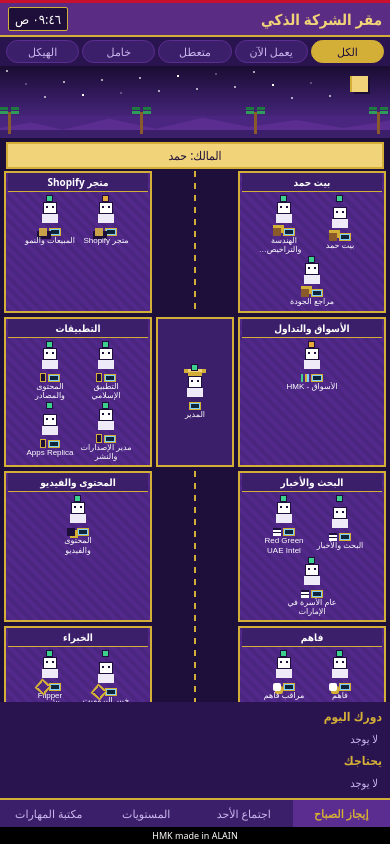
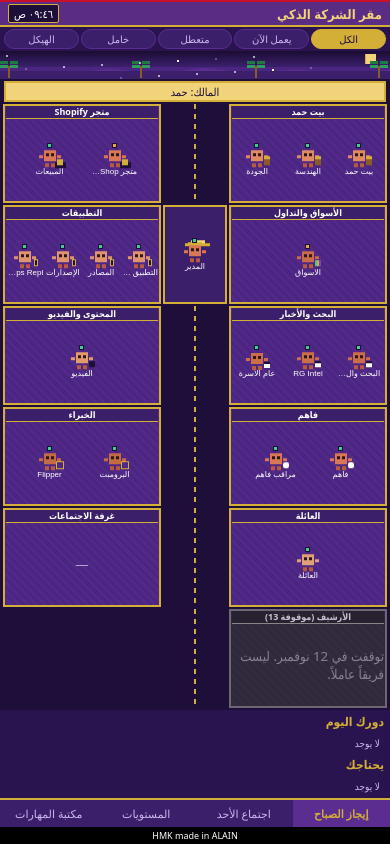
Before and after one commit to elcapino/fam-app-sync, a plain HTML site: page android/app/src/main/assets/hmk/hq.html in a window 390 px wide. Drawn offline with Linux system fonts and the light colour scheme.

Commit message:
android: fit the pixel headquarters on one phone screen
Use terracotta mascots, drop the scene scroll, and keep every room above the checklist.

Co-authored-by: elcapino <elcapino@users.noreply.github.com>

```diff
--- a/android/app/src/main/assets/hmk/app.js
+++ b/android/app/src/main/assets/hmk/app.js
@@ -138,7 +138,7 @@ function pReports(i){const ds=D.docs||[],A=L=='ar';const cnt={all:ds.length};ds.
  <div id="rlw" style="display:flex;flex-direction:column;flex:1;min-height:0">${rlist()}</div><div class="cp">${L=='ar'?'© HMK — جميع الحقوق محفوظة':'© HMK. All rights reserved.'}</div>`}
 function rr(){const w=$('#rlw');if(!w)return;w.innerHTML=rlist();bind()}
 function rrAll(){const k=PAGES.indexOf('reports'),pg=$('#pages').children[k];pg.innerHTML=pReports(k);bind()}
-function pHq(i){return `<iframe id="hqf" src="hq.html" title="HQ" style="flex:1;min-height:0;width:100%;border:1px solid var(--line);border-radius:14px;background:#1e0f3a"></iframe>`}
+function pHq(i){return `<iframe id="hqf" src="hq.html" title="HQ" style="flex:1;min-height:0;height:100%;width:100%;border:1px solid var(--line);border-radius:14px;background:#1e0f3a"></iframe>`}
 function hqSend(){const f=$('#hqf');if(f&&f.contentWindow&&D&&D.hq)f.contentWindow.postMessage({hq:D.hq},'*')}
 addEventListener('message',e=>{if(e.data&&e.data.hqReady)hqSend()});
 const RND={hq:pHq,sum:pSum,proj:pProj,agency:pAgency,house:pHouse,market:pMarket,spend:pSpend,ideas:pIdeas,reports:pReports};
--- a/android/app/src/main/assets/hmk/hq.html
+++ b/android/app/src/main/assets/hmk/hq.html
@@ -7,76 +7,80 @@
 <style>
 *{box-sizing:border-box;margin:0;padding:0;-webkit-tap-highlight-color:transparent}
 html,body{height:100%;overflow:hidden;background:#1e0f3a;color:#fff;font-family:system-ui,Tahoma,Arial,sans-serif}
-#app{height:100dvh;max-width:480px;margin:0 auto;display:flex;flex-direction:column;background:#2a1450;overflow:hidden}
-header{flex:none;display:flex;align-items:center;justify-content:space-between;padding:4px 8px;background:#5B2C83;border-top:3px solid #C8102E;border-bottom:2px solid #d4af37}
-header h1{font-size:15px;color:#f1d37a}
-#clock{font-size:13px;background:#1e0f3a;border:1px solid #d4af37;padding:2px 6px;border-radius:2px;direction:ltr}
-#bar{flex:none;display:flex;gap:3px;padding:3px 6px;background:#2a1450}
-#bar button{flex:1;border:1px solid #5b2d91;border-radius:12px;background:#3b1f6b;color:#cbb8ee;padding:3px 2px;font:11px system-ui;cursor:pointer}
+#app{height:100%;max-width:480px;margin:0 auto;display:flex;flex-direction:column;background:#2a1450;overflow:hidden}
+header{flex:none;display:flex;align-items:center;justify-content:space-between;padding:2px 8px;background:#5B2C83;border-top:2px solid #C8102E;border-bottom:2px solid #d4af37}
+header h1{font-size:13px;color:#f1d37a}
+#clock{font-size:11px;background:#1e0f3a;border:1px solid #d4af37;padding:1px 5px;border-radius:2px;direction:ltr}
+#bar{flex:none;display:flex;gap:2px;padding:2px 4px;background:#2a1450}
+#bar button{flex:1;border:1px solid #5b2d91;border-radius:10px;background:#3b1f6b;color:#cbb8ee;padding:2px 1px;font:10px system-ui;cursor:pointer}
 #bar button.on{background:#d4af37;color:#1e0f3a;border-color:#d4af37}
-#stage{flex:1;min-height:0;overflow:auto;background:#1e0f3a}
-#map{position:relative}
-.sky{height:72px;position:relative;background:linear-gradient(#1a0c32,#3b1f6b 55%,#5b2d91);overflow:hidden}
+#stage{flex:1;min-height:0;overflow:hidden;background:#1e0f3a}
+#map{position:relative;height:100%;display:flex;flex-direction:column}
+.sky{flex:none;height:28px;position:relative;background:linear-gradient(#1a0c32,#3b1f6b 55%,#5b2d91);overflow:hidden}
 .star{position:absolute;width:2px;height:2px;background:#fff;animation:tw 1.8s steps(2) infinite}
-.moon{position:absolute;right:22px;top:10px;width:16px;height:16px;background:#f1d37a;box-shadow:-2px 0 0 #d4af37,2px 2px 0 #1a0c32}
-.hill{position:absolute;left:0;right:0;bottom:0;height:22px;background:#4a2680}
+.moon{position:absolute;right:14px;top:3px;width:10px;height:10px;background:#f1d37a;box-shadow:-1px 0 0 #d4af37}
+.hill{position:absolute;left:0;right:0;bottom:0;height:12px;background:#4a2680}
 .hill:before{content:"";position:absolute;inset:0;background:#5b2d91;clip-path:polygon(0 100%,0 55%,8% 30%,16% 62%,28% 12%,40% 58%,52% 8%,64% 50%,76% 18%,88% 55%,100% 22%,100% 100%)}
 .hill:after{content:"";position:absolute;left:0;right:0;bottom:0;height:8px;background:#3b1f6b}
-.palm{position:absolute;bottom:4px;width:3px;height:22px;background:#8a5a2b}
+.palm{position:absolute;bottom:1px;width:2px;height:12px;background:#8a5a2b}
 .palm:before,.palm:after{content:"";position:absolute;top:-1px;width:8px;height:3px;background:#2f9e5a}
 .palm:before{left:-8px;box-shadow:0 -4px 0 #1f7a42}
 .palm:after{right:-8px;box-shadow:0 -4px 0 #1f7a42}
-.banner{margin:4px 6px 2px;padding:3px 8px;text-align:center;font-size:12px;color:#1e0f3a;background:#f1d37a;border:2px solid #d4af37}
-.grid{display:grid;grid-template-columns:1fr 78px 1fr;gap:4px;padding:0 4px 8px}
-.room{border:2px solid #d4af37;background:repeating-linear-gradient(45deg,#4a2680 0 4px,#52298a 4px 8px);min-height:96px;padding:0 2px 4px;position:relative;overflow:hidden}
-.room h3{font-size:10px;color:#fff;text-align:center;background:#3b1f6b;border-bottom:1px solid #d4af37;padding:3px 2px;line-height:1.2}
+.banner{flex:none;margin:2px 4px;padding:1px 6px;text-align:center;font-size:11px;color:#1e0f3a;background:#f1d37a;border:2px solid #d4af37}
+.grid{flex:1;min-height:0;display:grid;grid-template-columns:1fr 64px 1fr;gap:2px;padding:0 3px 2px}
+.room{border:2px solid #d4af37;background:repeating-linear-gradient(45deg,#4a2680 0 3px,#52298a 3px 6px);min-height:0;padding:0 1px 1px;position:relative;overflow:hidden;display:flex;flex-direction:column}
+.room h3{flex:none;font-size:9px;color:#fff;text-align:center;background:#3b1f6b;border-bottom:1px solid #d4af37;padding:1px 2px;line-height:1.15;white-space:nowrap;overflow:hidden;text-overflow:ellipsis}
 .room.archive{filter:grayscale(.9);opacity:.75;border-color:#8a8498}
-.room .crew{display:flex;flex-wrap:wrap;gap:2px;justify-content:center;align-content:flex-start;padding-top:3px}
-.spine{background:repeating-linear-gradient(#d4af37 0 6px,transparent 6px 12px) center/2px 100% no-repeat;min-height:96px}
-.ceo{border:2px solid #d4af37;background:#3b1f6b;min-height:110px;display:flex;flex-direction:column;align-items:center;justify-content:center;overflow:hidden}
-.ceo .desk{width:46px}
-.guy{position:relative;border:0;background:none;color:#fff;width:54px;max-width:100%;flex:0 0 auto;padding:0 1px;cursor:pointer;text-align:center;overflow:hidden}
-.dot{position:absolute;top:0;left:50%;width:7px;height:7px;margin-left:-4px;border:1px solid #1e0f3a;z-index:2}
+.room .crew{flex:1;min-height:0;display:flex;flex-wrap:nowrap;gap:1px;justify-content:center;align-items:center;overflow:hidden}
+.spine{background:repeating-linear-gradient(#d4af37 0 5px,transparent 5px 10px) center/2px 100% no-repeat;min-height:0}
+.ceo{border:2px solid #d4af37;background:#3b1f6b;min-height:0;display:flex;align-items:center;justify-content:center;overflow:hidden}
+.guy{position:relative;border:0;background:none;color:#fff;flex:1 1 0;min-width:0;max-width:64px;padding:0;cursor:pointer;text-align:center}
+.dot{position:absolute;top:0;left:50%;width:5px;height:5px;margin-left:-3px;border:1px solid #1e0f3a;z-index:2}
 .dot.up{background:#3ccf8e}.dot.idle{background:#9a94a8}.dot.error{background:#ef5b5b}.dot.hold,.dot.paper{background:#e8a93a}
-.px{display:block;width:22px;margin:8px auto 0;image-rendering:pixelated}
-.px b{display:block;width:12px;height:10px;margin:0 auto;background:#fff;position:relative;box-shadow:0 0 0 1px #1e0f3a}
-.px b:before{content:"";position:absolute;left:2px;top:3px;width:2px;height:2px;background:#1e0f3a;box-shadow:6px 0 #1e0f3a}
-.px em{display:block;width:16px;height:9px;margin:1px auto 0;background:#efeaf8}
-.px.crown:before{content:"";display:block;width:14px;height:4px;margin:0 auto 1px;background:#d4af37;box-shadow:0 -3px 0 #f1d37a,4px -3px 0 #d4af37,-4px -3px 0 #d4af37}
-.desk{display:flex;align-items:flex-end;justify-content:center;gap:2px;height:12px;margin:1px auto 0}
-.mon{width:12px;height:8px;background:#10243a;border:1px solid #d4af37;box-shadow:inset 0 0 0 1px #7fd0ff;animation:glow 1.6s steps(2) infinite}
-.prop{width:8px;height:8px;background:#d4af37}
-.prop.hammer{background:#8a5a2b;box-shadow:0 -3px 0 #d4af37,3px -3px 0 #d4af37}
-.prop.cart{background:#c9a24a;box-shadow:-2px 3px 0 #1e0f3a,4px 3px 0 #1e0f3a}
-.prop.chart{background:linear-gradient(90deg,#3ccf8e 30%,transparent 30% 45%,#d4af37 45% 70%,transparent 70% 80%,#7fd0ff 80%)}
-.prop.phone{width:6px;height:9px;background:#1e0f3a;border:1px solid #d4af37}
-.prop.news{background:#fff;box-shadow:inset 0 2px 0 #1e0f3a,inset 0 4px 0 #fff,inset 0 5px 0 #1e0f3a}
-.prop.cam{background:#1e0f3a;box-shadow:3px 2px 0 #d4af37}
-.prop.chat{background:#fff;border-radius:2px;box-shadow:2px 3px 0 #d4af37}
-.prop.wrench{background:transparent;box-shadow:0 0 0 2px #d4af37;transform:rotate(40deg)}
-.guy small{display:block;max-width:100%;font-size:8px;line-height:1.15;color:#fff;overflow:hidden;display:-webkit-box;-webkit-line-clamp:2;-webkit-box-orient:vertical}
+.mascot{position:relative;display:block;width:22px;height:20px;margin:5px auto 0;image-rendering:pixelated;animation:bob 1.5s ease-in-out infinite}
+.bod{position:absolute;left:5px;top:3px;width:12px;height:11px;background:var(--tint,#D97757)}
+.eye{position:absolute;top:3px;left:2px;width:3px;height:3px;background:#2a1814}
+.eye.r{left:7px}
+.arm{position:absolute;top:8px;width:4px;height:3px;background:var(--tint,#D97757)}
+.arm.l{left:0}.arm.r{right:0}
+.leg{position:absolute;bottom:0;width:4px;height:4px;background:#b85a3e}
+.leg.l{left:6px}.leg.r{right:6px}
+.crown{position:absolute;top:0;left:4px;width:14px;height:3px;background:#d4af37;box-shadow:-3px 1px 0 #d4af37,3px -2px 0 #f1d37a,8px 1px 0 #d4af37}
+.prop{position:absolute;right:-2px;bottom:2px;width:6px;height:6px;background:#d4af37}
+.prop.hammer{background:#8a5a2b;box-shadow:0 -3px 0 #d4af37}
+.prop.cart{box-shadow:-2px 3px 0 #1e0f3a,3px 3px 0 #1e0f3a}
+.prop.chart{background:linear-gradient(90deg,#3ccf8e 40%,#d4af37 40% 70%,#7a45b8 70%)}
+.prop.phone{width:4px;height:7px;background:#1e0f3a;border:1px solid #d4af37}
+.prop.news{background:#fff;box-shadow:inset 0 2px 0 #1e0f3a}
+.prop.cam{background:#1e0f3a;border-radius:1px}
+.prop.chat{background:#fff;border-radius:2px}
+.prop.wrench{background:transparent;box-shadow:0 0 0 1px #d4af37}
+.t-house{--tint:#e08a62}.t-shop{--tint:#d97757}.t-trade{--tint:#c96a4a}.t-apps{--tint:#e0946e}.t-news{--tint:#cc6e48}.t-video{--tint:#e39b6a}.t-fahem{--tint:#d97757}.t-experts{--tint:#c46a45}.t-family{--tint:#e0a07a}
+.guy small{display:block;max-width:100%;font-size:8px;line-height:1.1;color:#fff;white-space:nowrap;overflow:hidden;text-overflow:ellipsis}
 .guy.hide{display:none}
-.guy.walk{z-index:4}
-.guy.walk .px em{animation:step .22s steps(2) infinite}
+.guy.walk{z-index:6}.guy.walk small{visibility:hidden}
+.guy.walk .leg{animation:step .18s steps(2) infinite}
+@keyframes bob{50%{transform:translateY(-1px)}}
+@keyframes step{50%{transform:translateY(-2px)}}
 @keyframes tw{50%{opacity:.25}}
 @keyframes glow{50%{box-shadow:inset 0 0 0 1px #d4af37}}
 @keyframes step{50%{transform:translateY(-2px)}}
-@media (prefers-reduced-motion:reduce){.star,.mon,.guy.walk .px em{animation:none}}
+@media (prefers-reduced-motion:reduce){.star,.mascot,.guy.walk .leg{animation:none}}
 #tree{padding:8px 12px 12px;display:none}
-#tree.on{display:block}
+#tree.on{display:block;height:100%;overflow:auto}
 #map.off{display:none}
 .node{border-right:2px solid #d4af37;margin:2px 8px;padding:2px 8px;font-size:12px}
 .node b{color:#f1d37a}
 .node .sub{margin-right:10px;font-size:11px;color:#fff}
 .arch{color:#b3a3d1}
 #tip{position:sticky;bottom:0;display:none;background:#1e0f3a;color:#fff;border-top:2px solid #d4af37;padding:6px 8px;font-size:11px;line-height:1.4}
-#panel{flex:none;max-height:34%;overflow:auto;padding:4px 8px;background:#2a1450;font-size:11px}
+#panel{flex:none;overflow:hidden;padding:1px 6px;background:#2a1450;font-size:10px}
 #tabs{flex:none;display:flex;background:#3b1f6b;border-top:2px solid #d4af37}
 #tabs button{flex:1;background:none;border:0;color:#cbb8ee;font:11px system-ui;padding:6px 2px;cursor:pointer}
 #tabs button.on{background:#5b2d91;color:#d4af37;font-weight:700}
 footer{flex:none;text-align:center;font-size:9px;color:#fff;background:#000;padding:2px}
 h2{font-size:12px;color:#d4af37;margin:2px 0}
-.chk{display:flex;align-items:center;gap:6px;padding:3px 6px;margin-bottom:2px;background:#3b1f6b;border:1px solid #5b2d91;font-size:11px}
+.chk{display:flex;align-items:center;gap:4px;padding:1px 4px;margin-bottom:1px;background:#3b1f6b;border:1px solid #5b2d91;font-size:10px}
 .chk .bx{flex:none;width:14px;height:14px;border:1px solid #d4af37}
 .chk.done{opacity:.6;text-decoration:line-through}
 .card{background:#3b1f6b;border:1px solid #5b2d91;padding:4px 6px;margin-bottom:3px}
@@ -144,6 +148,8 @@ $('#orgbtn').onclick=()=>{
 };
 
 const PROP={house:'hammer',shop:'cart',trade:'chart',apps:'phone',news:'news',video:'cam',fahem:'chat',experts:'wrench'};
+const SHORT={'الهندسة والتراخيص والعقود':'الهندسة','مدير الإصدارات والنشر':'الإصدارات','عام الأسرة في الإمارات':'عام الأسرة','Red Green UAE Intel':'RG Intel','الأسواق - HMK':'الأسواق','المحتوى والمصادر':'المصادر','المبيعات والنمو':'المبيعات','خبير البرومبت':'البرومبت','Flipper والأجهزة':'Flipper','مراجع الجودة':'الجودة','المحتوى والفيديو':'الفيديو'};
+function shortName(s){return SHORT[s]||(s.length>11?s.slice(0,9)+'…':s);}
 function stars(){
   const s=$('#sky');if(!s||s.dataset.ready)return;s.dataset.ready=1;
   for(let i=0;i<18;i++){const e=document.createElement('i');e.className='star';e.style.left=(6+i*19)%360+'px';e.style.top=(4+(i*13)%28)+'px';e.style.animationDelay=(i%5)*0.3+'s';s.appendChild(e);}
@@ -158,10 +164,10 @@ function drawMap(){
   const cells=[];
   deps.forEach(d=>cells.push(d));
   if(meet)cells.push(meet);
-  const rows=Math.ceil((cells.length+1)/2);
-  const ceoRow=Math.min(1,rows-1);
+  const pairRows=Math.ceil(cells.length/2);
+  const ceoRow=1;
   let ci=0;
-  for(let r=0;r<rows;r++){
+  for(let r=0;r<pairRows;r++){
     const left=cells[ci++]||null,right=cells[ci++]||null;
     html+=(left?room(left):'<div></div>');
     html+=r===ceoRow?`<div class="ceo" id="ceo">${person(ORG.ceo,true,null)}</div>`:'<div class="spine"></div>';
@@ -170,6 +176,7 @@ function drawMap(){
   const ar=ORG.archive;
   html+=`<article class="room archive" data-id="archive"><h3>${esc(ar.ar)}</h3><div class="crew"><small class="arch">${esc(tx(ar.note))}</small></div></article><div class="spine"></div><div></div>`;
   $('#grid').innerHTML=html;
+  $('#grid').style.gridTemplateRows='repeat('+(pairRows+1)+',minmax(0,1fr))';
   $('#grid').querySelectorAll('.guy').forEach(g=>g.onclick=ev=>{ev.stopPropagation();tip(g.dataset.id);});
   applyFilter();
 }
@@ -180,8 +187,10 @@ function room(dep){
 }
 function person(b,ceo,dep,prop){
   const st=b.status||'up';
+  const tint=dep?' t-'+dep.id:'';
   const p=prop?`<i class="prop ${prop}"></i>`:'';
-  return `<button type="button" class="guy" data-id="${esc(b.id)}" data-st="${st}"><i class="dot ${st}" title="${bubble(st)}"></i><span class="px${ceo?' crown':''}"><b></b><em></em></span><span class="desk"><i class="mon"></i>${p}</span><small>${esc(b.ar)}</small></button>`;
+  const crown=ceo?'<i class="crown"></i>':'';
+  return `<button type="button" class="guy" data-id="${esc(b.id)}" data-st="${st}" title="${esc(b.ar)}"><i class="dot ${st}" title="${bubble(st)}"></i><span class="mascot${tint}">${crown}<i class="arm l"></i><i class="bod"><i class="eye"></i><i class="eye r"></i></i><i class="arm r"></i><i class="leg l"></i><i class="leg r"></i>${p}</span><small>${esc(shortName(b.ar))}</small></button>`;
 }
 function applyFilter(){
   document.querySelectorAll('#map .guy').forEach(g=>{
```
Also changed, not shown: 1 other file.
